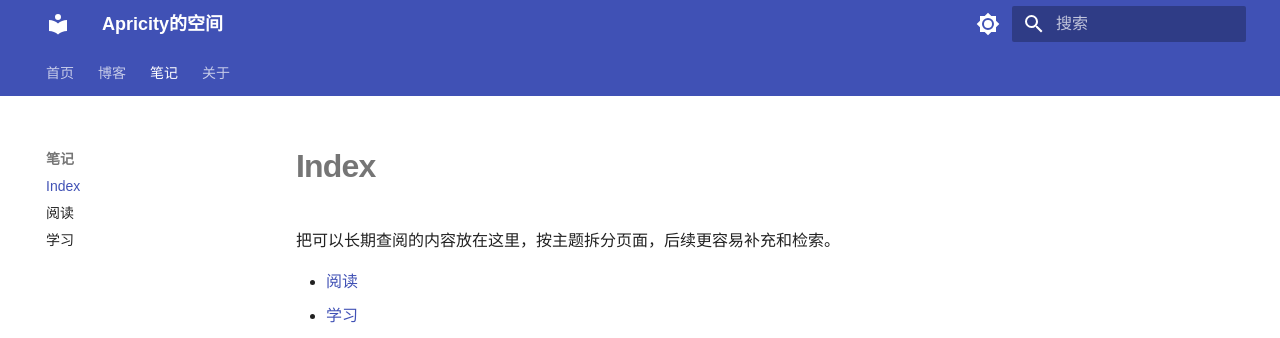
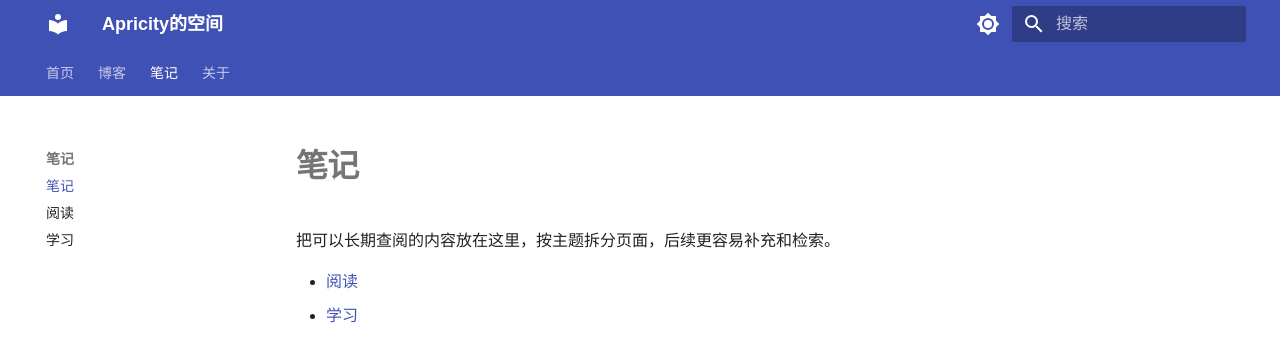
Before and after one commit to Apricity-984/my_personal_web, an MkDocs documentation site: the page built from docs/notes/index.md, in a window 1280 px wide. Shown: the top 338 px of the page. Built offline with MkDocs 1.6.1 and Material for MkDocs 9.7.7, drawn with Linux system fonts in a browser that asks for light colours.

Commit message:
change note title

```diff
--- a/docs/notes/index.md
+++ b/docs/notes/index.md
@@ -1,3 +1,4 @@
+# 笔记
 把可以长期查阅的内容放在这里，按主题拆分页面，后续更容易补充和检索。
 
 - [阅读](reading.md)
```
